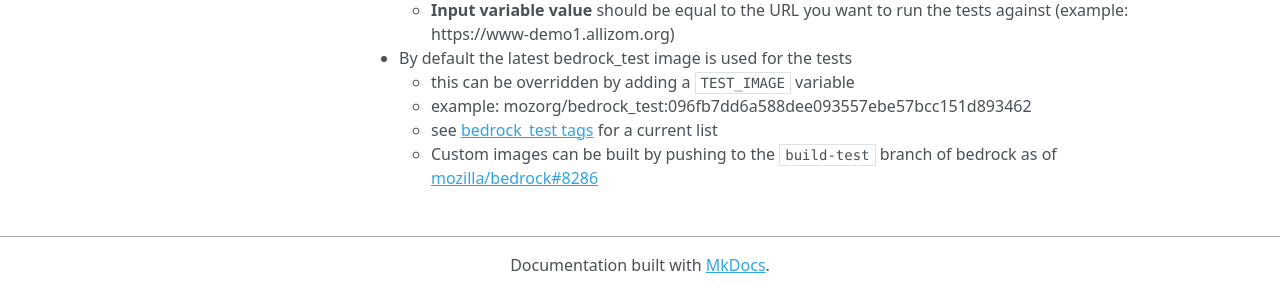
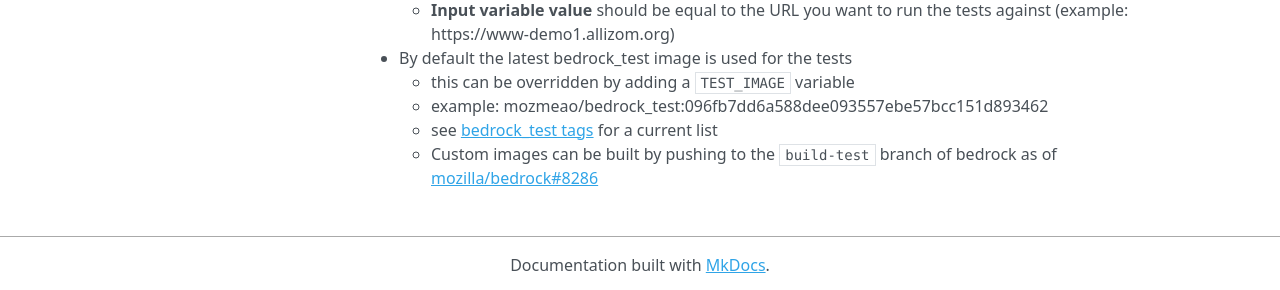
Before and after one commit to mozmeao/www-config, an MkDocs documentation site: the page built from docs/index.md, in a window 1280 px wide and 900 px high, scrolled down 613 px. Shown: the part 607-897 px from the top of the window. Built offline with MkDocs 1.6.1, drawn with Linux system fonts in a browser that asks for light colours; nearby versions of some CDN libraries.

Commit message:
Change docker hub repos org from mozorg to mozmeao

```diff
--- a/.gitlab-ci.yml
+++ b/.gitlab-ci.yml
@@ -99,7 +99,7 @@ stages:
     KUBECONFIG: /home/gitlab-runner/.kube/iowa-a.kubeconfig
 
 .test-k8s:
-  image: mozorg/bedrock_test:a3152a155330fab157441d852bc3bd9a87e521c1
+  image: mozmeao/bedrock_test:a3152a155330fab157441d852bc3bd9a87e521c1
   script:
     - cd /app
     - bin/run-integration-tests.sh
--- a/docs/index.md
+++ b/docs/index.md
@@ -46,6 +46,6 @@ Any commit that triggers a deployment to our dev, staging, or prod environments
     - **Input variable value** should be equal to the URL you want to run the tests against (example: https://www-demo1.allizom.org)
   - By default the latest bedrock_test image is used for the tests
     - this can be overridden by adding a `TEST_IMAGE` variable
-    - example: mozorg/bedrock_test:096fb7dd6a588dee093557ebe57bcc151d893462
-      - see [bedrock_test tags](https://hub.docker.com/r/mozorg/bedrock_test/tags) for a current list
+    - example: mozmeao/bedrock_test:096fb7dd6a588dee093557ebe57bcc151d893462
+      - see [bedrock_test tags](https://hub.docker.com/r/mozmeao/bedrock_test/tags) for a current list
       - Custom images can be built by pushing to the `build-test` branch of bedrock as of [mozilla/bedrock#8286](https://github.com/mozilla/bedrock/pull/8286)
```
Also changed, not shown: 7 other files.
